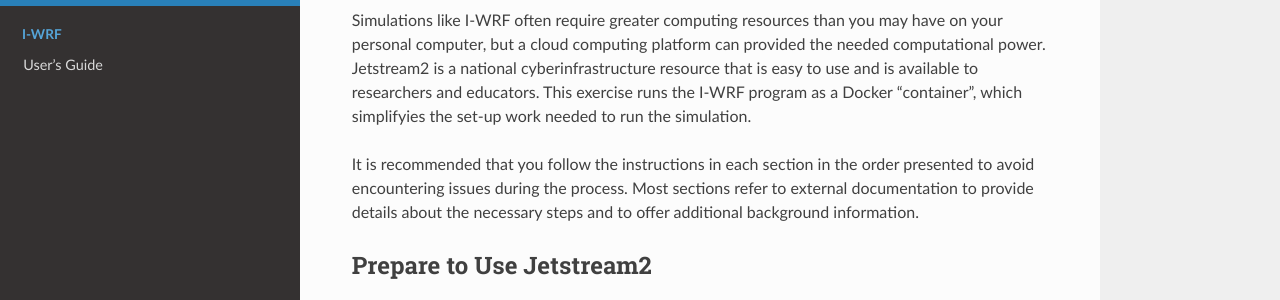
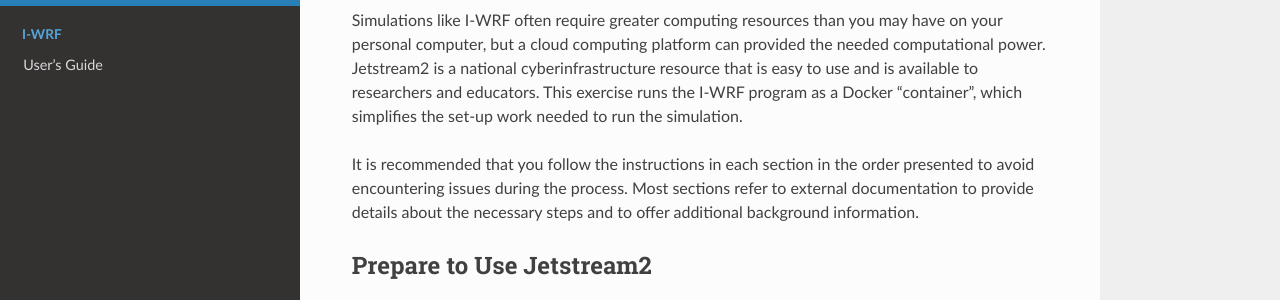
Before and after one commit to NCAR/i-wrf, a Sphinx documentation site: the page built from docs/Users_Guide/matthewjetstream.rst, in a window 1280 px wide and 900 px high. Shown: the part 388-688 px from the top of the window. Built offline with Sphinx 7.4.7 and the Read the Docs theme 2.0.0, drawn with Linux system fonts in a browser that asks for light colours; comment, search, counter and statistics services are not loaded; part of the change alters nothing that is shown; some of the changed text lies outside the part shown.

Commit message:
fixed typos

```diff
--- a/docs/Users_Guide/matthewjetstream.rst
+++ b/docs/Users_Guide/matthewjetstream.rst
@@ -22,7 +22,7 @@ but a cloud computing platform can provided the needed computational power.
 Jetstream2 is a national cyberinfrastructure resource that is easy to use
 and is available to researchers and educators.
 This exercise runs the I-WRF program as a Docker "container",
-which simplifyies the set-up work needed to run the simulation.
+which simplifies the set-up work needed to run the simulation.
 
 It is recommended that you follow the instructions in each section in the order presented
 to avoid encountering issues during the process.
@@ -102,7 +102,7 @@ While following those steps, be sure to make the following choices for this inst
 
 * When choosing an image as the instance source, if viewing "By Type", select the "Ubuntu 22.04 (latest)" image.  If viewing "By Image", choose the "Featured-Ubuntu22" image.
 * Choose the "Flavor" m3.quad (4 CPUs) to provide a faster simulation run-time.
-* Select a custom disk size of 100 GB - larege enough to hold this exercise's data and results.
+* Select a custom disk size of 100 GB - large enough to hold this exercise's data and results.
 * Select the SSH public key that you uploaded previously.
 * You do not need to set any of the Advanced Options.
 
@@ -245,7 +245,7 @@ The command has numerous arguments and options, which do the following:
 
 * ``time docker run`` prints the runtime of the "docker run" command.
 * ``--shm-size 14G -it`` tells the command how much shared memory to use, and to run interactively in the shell.
-* The ``-v`` options map folders in your cloud instance to paths within the contianer.
+* The ``-v`` options map folders in your cloud instance to paths within the container.
 * ``ncar/iwrf:latest`` is the Docker image to use when creating the container.
 * ``/tmp/hurricane_matthew/run.sh`` is the location within the container of the script that it runs.
 
```
